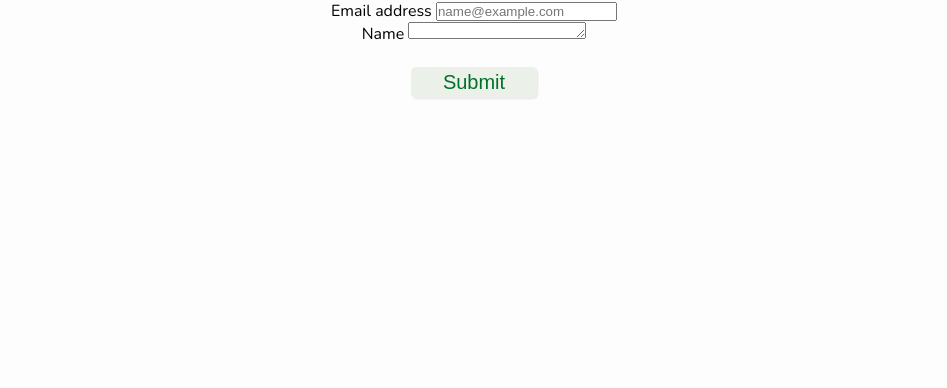
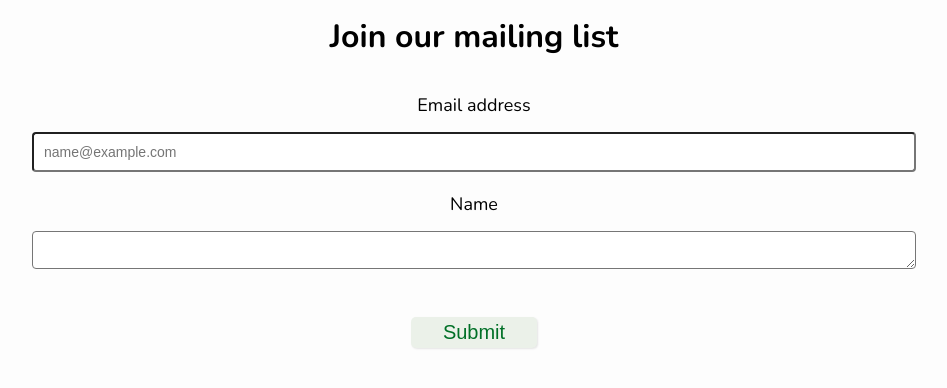
Before and after one commit to JaidenWU/2025SE-Jaiden.Wu-MyFirstPWA, a Flask app: page /add.html in a window 1280 px wide. Shown: the part 108-496 px from the top of the page, without its empty margins (166-1113 px from the left). Run offline with Flask 3, Linux system fonts and the light colour scheme.

Commit message:
created working email form

```diff
--- a/main.py
+++ b/main.py
@@ -16,6 +16,9 @@ def add():
    if request.method=='POST':
       email = request.form['email']
       name = request.form['name']
+      existingEmail = dbHandler.getEmail(email)
+      if existingEmail:
+         return render_template('add.html')
       dbHandler.insertContact(email,name)
       return render_template('/add.html', is_done=True)
    else:
--- a/static/css/style.css
+++ b/static/css/style.css
@@ -124,3 +124,32 @@ nav h1 {
   text-align: justify;
   text-justify: inter-word;
 }
+
+.form-label {
+  font-size: 18px;
+  margin-bottom: 15px;
+  display: block;
+}
+
+.form-control {
+  width: 100%;
+  padding: 10px;
+  margin-bottom: 20px;
+  border-radius: 4px;
+  font-size: 14px;
+}
+
+.box {
+  margin-top: 15px;
+}
+
+h1 {
+  margin-bottom: 35px;
+}
+
+.success-message{
+  color: green;
+  font-weight: bold;
+  font-size: 30px;
+  margin-top: 20px;
+}
--- a/templates/add.html
+++ b/templates/add.html
@@ -1,5 +1,6 @@
 {% extends 'layout.html' %} {% block content %}
-<form action="/app.html" method="POST" class="box">
+<form action="/add.html" method="POST" class="box">
+  <h1>Join our mailing list</h1>
   <div>
     <label class="form-label">Email address</label>
     <input
@@ -13,12 +14,18 @@
   </div>
   <div>
     <label class="form-label">Name</label>
-    <textarea class="form-control" name="text" id="name" rows="1"></textarea>
+    <textarea class="form-control" name="name" id="name" rows="1"></textarea>
   </div>
   <br />
   <div>
     <button type="submit" class="btn">Submit</button>
   </div>
+  {% if is_done %}
+    <p class="success-message">{{"Thank you for joining!"}}</p>
+  {% endif %}
 </form>
-</div>
+
+
+
+
 {% endblock %}
--- a/templates/partials/menu.html
+++ b/templates/partials/menu.html
@@ -2,7 +2,7 @@
   <img src="static\images\logo.png" alt="VSCode Extensions site logo." />
   <h1>VSCode Extensions</h1>
   <ul class="topnav">
-    <li><a href="#">Home</a></li>
+    <li><a href="index.html">Home</a></li>
     <li><a href="add.html">Add me</a></li>
     <li><a href="about.html">About</a></li>
   </ul>
```
Also changed, not shown: database_manager.py (+14 -0 lines), .database/contact_list.db (added), .database/my_queries.sql.
